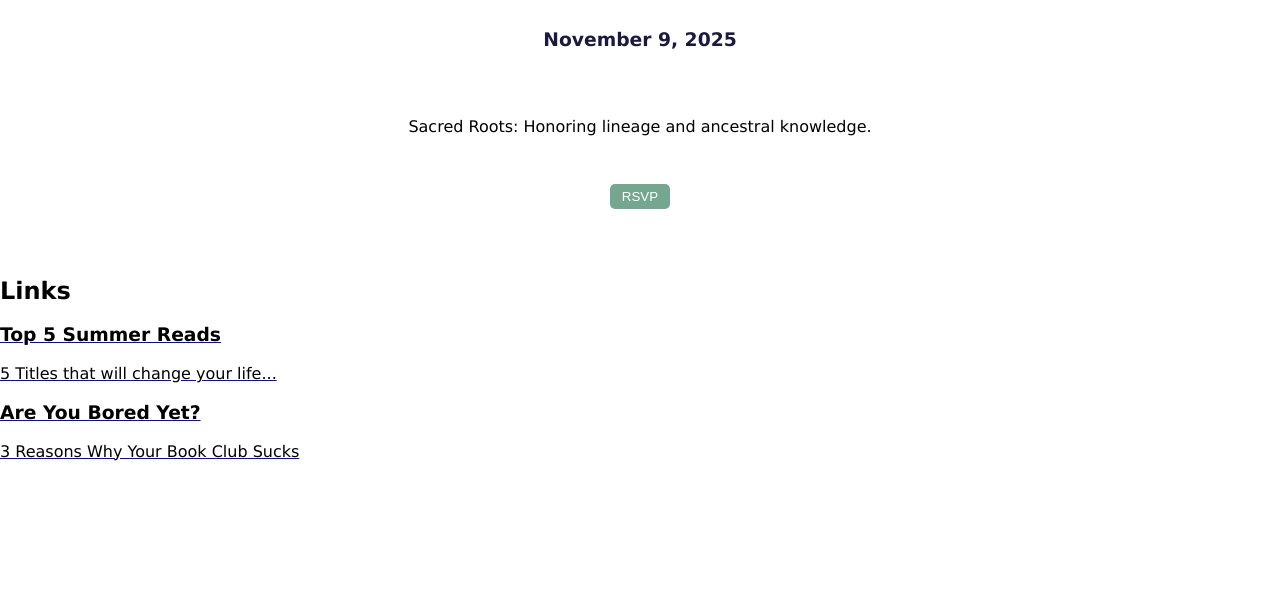
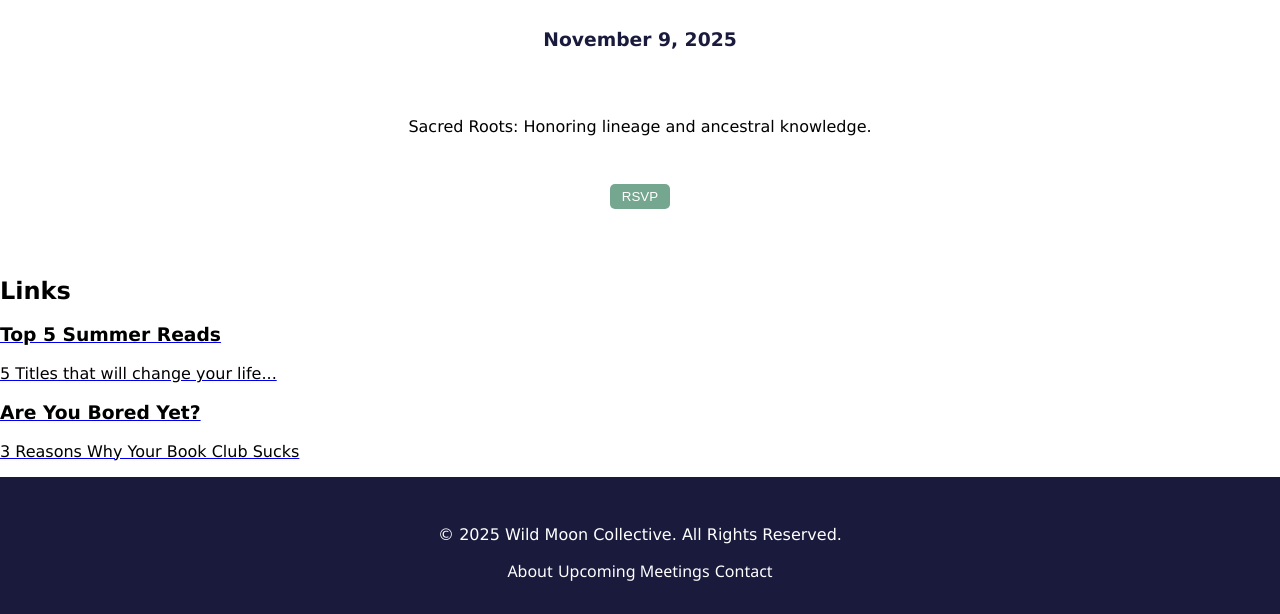
Before and after one commit to DevDominique/DWilson_WEB101, a plain HTML site: page index.html in a window 1280 px wide. Shown: the part 2286-2900 px from the top of the page. Before the commit the page ends 2763 px from the top, so only its background shows below. Drawn offline with Linux system fonts and the light colour scheme.

Commit message:
added a footer

```diff
--- a/index.html
+++ b/index.html
@@ -152,6 +152,17 @@
         </a>
 
         <!-- footer [PLACEHOLDER] [ADDED IN UNIT 3] -->
+        <footer class="site-footer">
+            <div class="footer-content">
+                <p>&copy; 2025 Wild Moon Collective. All Rights Reserved.</p>
+                <nav class="footer-nav">
+                    <a href="#about">About</a>
+                    <a href="#events">Upcoming Meetings</a>
+                    <a href="#contact">Contact</a>
+                </nav>
+            </div>
+        </footer>
+
         <!-- script [PLACEHOLDER] [ADDED IN UNIT 5] -->
 
     </body>
--- a/styles.css
+++ b/styles.css
@@ -117,8 +117,35 @@ button:hover {
   - [ ] Any time after
 ***/
 
-.footer { /* Example B: This styles elements with class="footer" */
+.site-footer { /* Example B: This styles elements with class="footer" */
+    background-color: #1a1a3d;
+    color:white;
+    padding: 2rem 1rem;
+    text-align: center;
+}
 
+.footer-content p {
+    color: white;
+}
+
+.footer-nav a {
+    text-decoration: none;
+    color: white;
+    font-weight: normal;
+    font-family:'Segoe UI', Tahoma, Geneva, Verdana, sans-serif;
+    transition: color 0.3s ease;
+}
+
+.footer-nav a:visited {
+    color: gray;
+}
+
+.footer-nav a:hover {
+    color: #92c4ad;
+}
+
+.footer-nav a:active {
+    color: turquoise
 }
 
 /*** Navbar [PLACEHOLDER] [ADDED IN UNIT 4] ***/
```
